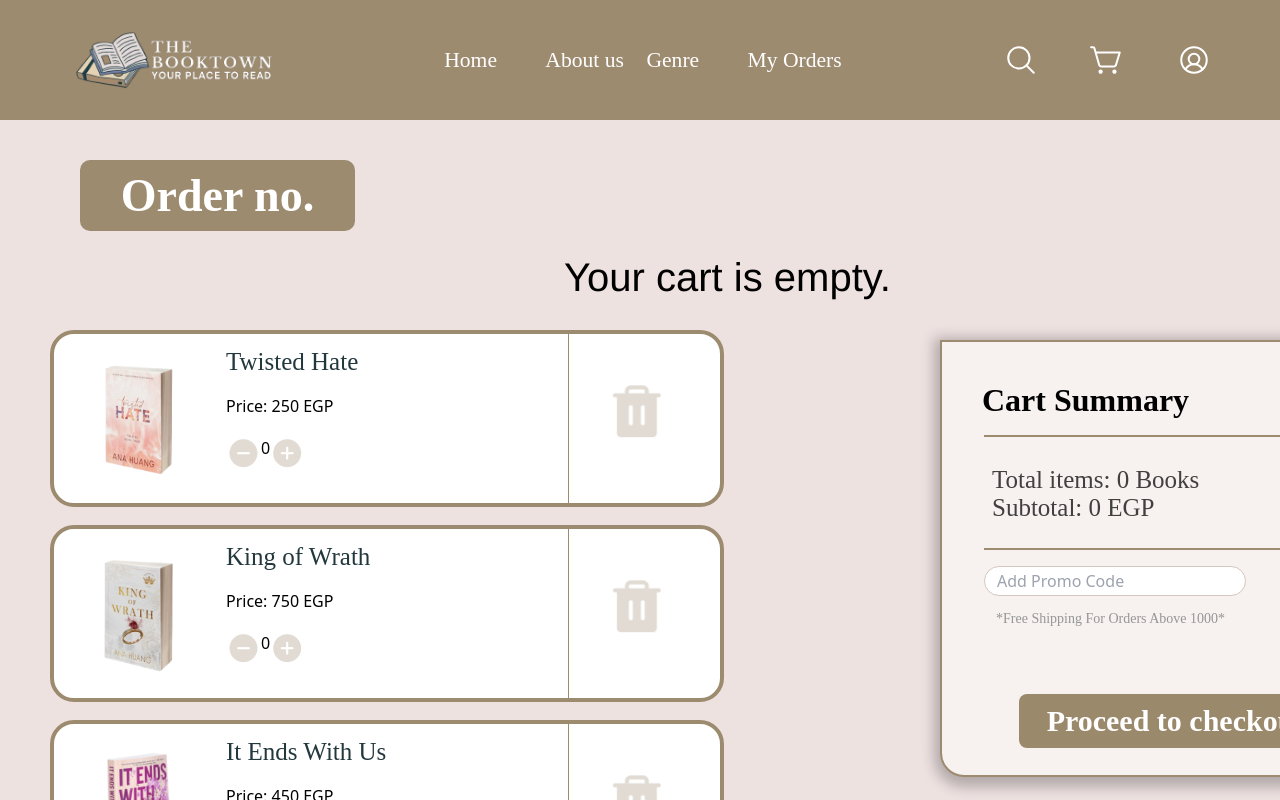
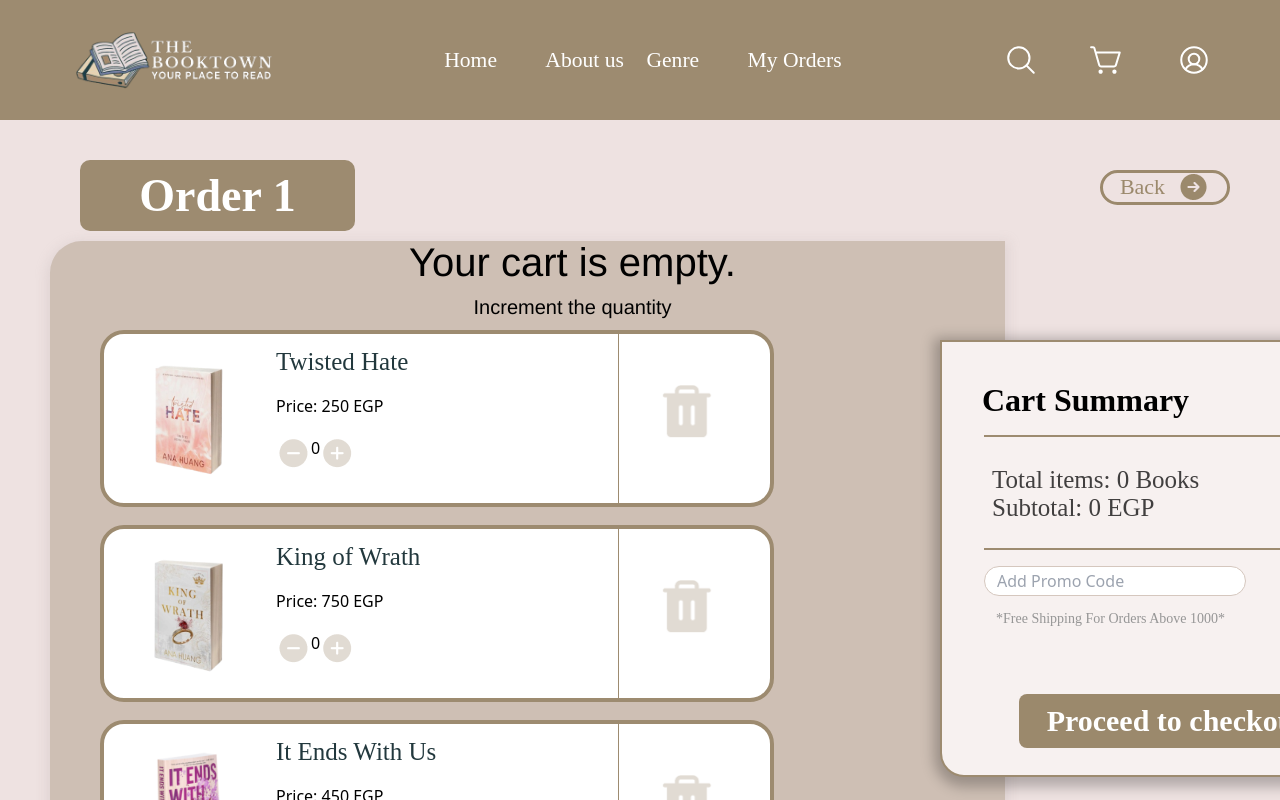
Before and after one commit to MohamedWael3011/book-store, a React (Vite) app: page / in a window 1280 px wide. Shown: the top 800 px of the page. Built offline with nearby package versions, Linux system fonts and the light colour scheme.

Commit message:
Add files via upload

```diff
--- a/src/components/Cart/Cart.jsx
+++ b/src/components/Cart/Cart.jsx
@@ -15,13 +15,11 @@ const Cart = () => {
   const [items, setItems] = useState([]);
   const [orderAmount, setOrderAmount] = useState(0);
   const deliveryAmount = 50;
-//   const totalBooks = 0;
   const id = useState(0);
-//   const [quantity, setQuantity] = useState(0);
   const [totalPrice, setTotalPrice] = useState(0);
   const totalAmount = orderAmount + deliveryAmount;
   const [totalBooks, setTotalBooks] = useState(0);
-
+  const [orderId, setOrderId] = useState(1);
   const handleIncrement = () => {
   setQuantity(quantity + 1);
   setTotalPrice(price * (quantity + 1));
@@ -62,6 +60,10 @@ const Cart = () => {
     price: '250'
   };
 
+  const handlePlaceOrder = () => {
+
+    setOrderId((prevOrderId) => prevOrderId + 1);
+  };
 
 const data = {
     productData : [
@@ -123,28 +125,19 @@ const handleAddToCart = (item) => {
     setOrderAmount((prevAmount) => prevAmount - item.price);
     setTotalBooks((prevTotal) => prevTotal - 1);
   };
-//   const location = useLocation();
-//   const { book } = location.state || {};
-
-//   useEffect(() => {
-//     if (book) {
-//       handleAddToCart(book);
-//     }
-//   }, [book]);
-
-
-
 
   return (
     <div>
       <Navbar />
 
+                 <div className="Button">
+                    <BackButton/>
+                  </div>
       <div className="cartDetails">
         <div className="left-section">
          <div className="top">
 
-          <div className="orderID" data-order-id="Order no." >        </div>
-          {/* <BackButton></BackButton> */}
+         <div className="orderID" data-order-id={`Order ${orderId}`}></div>
          </div>
           <div className="left-section-margin">
               <div>
@@ -154,40 +147,20 @@ const handleAddToCart = (item) => {
   </div>
 ) : (
   <div className="emptyCart">
-    Your cart is empty.
+    <div>Your cart is empty.</div>
+    <div className="enterQuan">Increment the quantity</div>
 </div>
 )}
 
 </div>
-                {/* <div className="items-section">
-  <div className="quantity">
-    <button className="decrementButton" onClick={handleDecrement}>
-      <img src={DecrementIcon} alt="Decrement" className="icon" />
-    </button>
-    <span className="quantity">{quantity}</span>
-    <button className="incrementButton" onClick={handleIncrement}>
-      <img src={AddIcon} alt="Increment" className="icon" />
-    </button>
-  </div>
-  <div className="book-info">
-    <img className="book-cover" src={book.book_cover} alt="Book Cover" />
-    <div className="book-details">
-      <div className="title">{book.title}</div>
-      <div className="author">{book.author}</div>
-      <div className="price">{book.price}</div>
-    </div>
-  </div>
-  <div className="TrashSection">
-    <div className="verticalLine"></div>
-    <img className="removeIcon" src={Basket} />
-  </div>
-</div> */}
+
 
 {data.productData.map((book) => {
   const item = items.find((i) => i.id === book.id);
   const quantity = item ? item.quantity : 0;
 
   return (
+      <div className="AllItemsSection">
     <div className="items-section" key={book.id}>
       <div className="book-info">
         <div className="book_cover">
@@ -195,7 +168,6 @@ const handleAddToCart = (item) => {
         </div>
         <div className="book-details">
           <div className="title">{book.title}</div>
-          {/* <div className="author">{book.author}</div> */}
           <div className="price">Price: {book.price} EGP</div>
           <div className="quantity">
             <button
@@ -219,45 +191,10 @@ const handleAddToCart = (item) => {
         <img className="removeIcon" src={Basket} alt="Basket" />
       </div>
     </div>
+
+  </div>
   );
 })}
-
-
-
-{/* {items.map((item) => (
-  <div className="items-section" key={item.id}>
-    <div className="TrashSection">
-      <div className="verticalLine"></div>
-      <button
-        className="removeButton"
-        onClick={() => handleRemoveFromCart(item)}
-      >
-        <img className="removeIcon" src={Basket} alt="Remove" />
-      </button>
-    </div>
-    <div className="bookName">{item.name}</div>
-    <div className="quantitySection">
-      <button
-        className="quantityButton"
-        onClick={() => handleDecrement(item)}
-      >
-        <img
-          className="quantityIcon"
-          src={DecrementIcon}
-          alt="Decrease"
-        />
-      </button>
-      <div className="quantity">{item.quantity}</div>
-      <button
-        className="quantityButton"
-        onClick={() => handleAddToCart(item)}
-      >
-        <img className="quantityIcon" src={AddIcon} alt="Add" />
-      </button>
-    </div>
-  </div>
-))} */}
-
 
 
 
@@ -295,10 +232,8 @@ const handleAddToCart = (item) => {
 
 <div className="horiz-line2"></div>
     <div>
-
     <div className="bottom-section">
       <div className="text-Suggest">
-
       <div className="Suggest1">More Suggestions</div>
       <div className="Suggest2"><a href = "">See All &gt; </a></div>
       </div>
--- a/src/components/Cart/cart.css
+++ b/src/components/Cart/cart.css
@@ -1,14 +1,21 @@
 .left-section-margin {
     width: 955px;
-    height: 500px;
+    height: 750px;
     flex-shrink: 0;
     border-radius: 32px 0px;
-    /* background: rgba(157, 139, 112, 0.40);
+    background: rgba(157, 139, 112, 0.40);
     box-shadow: 0px 4px 11px 4px rgba(188, 174, 174, 0.25);
-     */
+    margin-bottom: 50px;
 }
 
+.items-section {
+    margin-left: 50px;
+}
 
+.Button {
+    float: right;
+    margin: 50px;
+}
 
 .orderID {
     display: flex;
@@ -25,7 +32,7 @@ border-radius: 10px;
 }
 
 .orderID::before {
-    content: attr(data-order-id); /* Use the "data-order-id" attribute value as the text content */
+    content: attr(data-order-id);
     color: #FFF;
     font-family: "Inria Serif";
     font-size: 46px;
@@ -41,7 +48,6 @@ border-radius: 10px;
 
 .allItems ,
 .left-section{
-    /* padding-top: 83px; */
     padding: 20px;
 }
 
@@ -83,17 +89,24 @@ margin-left: 0;
 
 .emptyCart {
     margin-top: 10px;
-    margin-left: 200px;
+    margin-left: 45px;
     display: flex;
     width: 100%;
     height: 71px;
     justify-content: center;
     align-items: center;
-    gap: 10px;
+    /* gap: 10px; */
     flex-shrink: 0;
     font-size: 40px;
     font-family:'Franklin Gothic Medium', 'Arial Narrow', Arial, sans-serif;
+    flex-direction: row;
+    display: flex;
+    flex-direction: column;
+    align-items: center;
+}
 
+.enterQuan {
+    font-size: 20px;
 }
 
 .right-section {
@@ -126,7 +139,6 @@ width: 383px;
     height: 2px;
     background: #9D8B70;
     margin-left: 42px;
-/* margin-right: 0; */
     margin-top: 5px;
     display: inline-block;
 }
@@ -179,26 +191,16 @@ border-radius: 8px;
     background: #9B896C;
 }
 
-/* .proceed {
-    color: #FFF;
-font-family: Inria Serif;
-font-size: 24px;
-font-style: normal;
-font-weight: 700;
-line-height: normal;
-} */
 
 .horiz-line2 {
-
     margin-top: -40px;
     margin-bottom: 0px;
     width: 1531px;
     height: 2px;
     background: #9D8B70;
-    /* margin-right: 0; */
     display: block;
-    margin-left: auto; /* Add this line to center horizontally */
-    margin-right: auto; /* Add this line to center horizontally */
+    margin-left: auto;
+    margin-right: auto;
 }
 
 
@@ -222,7 +224,6 @@ margin-right: 280px;
 
 .bookSuggestions {
     display: flex;
-        /* justify-content: space-between; */
     align-items: center;
     margin-left: -100px;
     margin-right: 100px;
@@ -232,7 +233,6 @@ margin-right: 280px;
     display: flex;
     flex-direction: column;
     align-items: center;
-
 }
 
 .bookCover {
@@ -240,16 +240,10 @@ margin-right: 280px;
     height: 177px;
     flex-shrink: 0;
     margin: 0 39px 18px 120px;
-        /* margin-bottom: 60px;; */
-
-
-        width: 150px;
-        height: 200px;
 }
 
 .bookDetails {
     text-align: left;
-
 }
 
 .bookTitle {
@@ -259,13 +253,11 @@ font-size: 24px;
     font-style: normal;
     font-weight: 400;
     line-height: normal;
-
 margin: 0 39px 18px 120px;
 }
 
 .quantity {
     display: inline-flex;
-
 }
 
 
@@ -291,18 +283,6 @@ line-height: normal;
     padding-bottom: 18px;
 }
 
-/* .items-section1 {
-    display: flex;
-    align-items: center;
-    border-radius: 24px;
-    border: 4px solid #9D8B70;
-    background: #FFF;
-    width: 674px;
-    height: 177.081px;
-    flex-shrink: 0;
-    margin-top: 18px;
-  }
-   */
 .left-column {
     display: flex;
     align-items: center;
@@ -338,7 +318,6 @@ margin: 7px 32px;
 }
 
 .book-info {
-
     display: flex;
     align-items: center;
 }
@@ -381,9 +360,6 @@ width: 250px;
     align-items: center;
   }
 
-/* .BackButton {
-margin-left: 900px;
-} */
 
 .bookPrice, .bookAuthor
 {
@@ -398,13 +374,11 @@ margin-left: 900px;
     flex: 1;
 }
 
-
 .Suggest1 {
     text-align: left;
     margin-left: -45px;
 }
 .Suggest2 {
  text-align: right;
- /* margin-left: 40px; */
  margin-right: 40px;
 }
```
Lines whose indentation alone changed are shown as unchanged.
